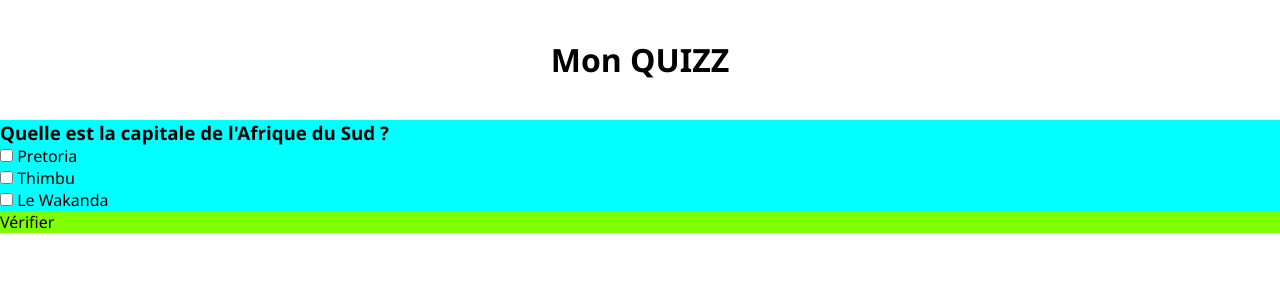
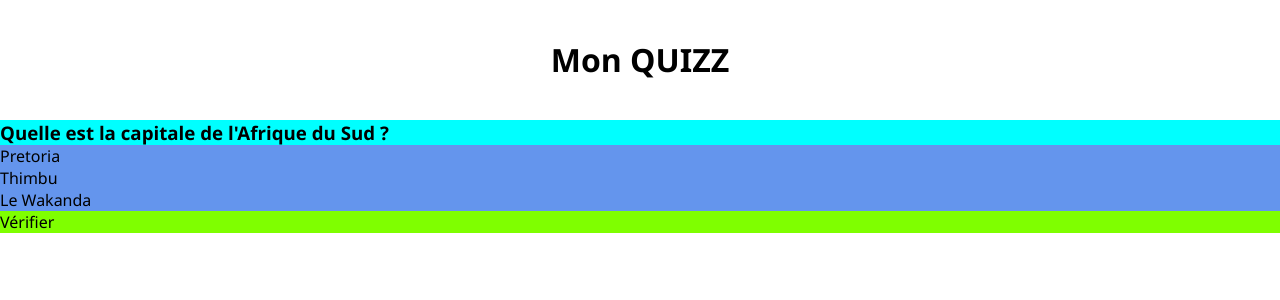
Before and after one commit to Rabire/quizz, a React (Create React App) app: page / in a window 1280 px wide. Shown: the top 300 px of the page. Built offline with nearby package versions, Linux system fonts and the light colour scheme.

Commit message:
new answers push and pull

```diff
--- a/src/components/ProposedAnswer.js
+++ /dev/null
@@ -1,19 +0,0 @@
-import React from 'react'
-
-function ProposedAnswer(props) {
-
-    console.log(props)
-
-    return(
-        <div>
-            <label>
-                <input
-                    type="checkbox"
-                    name="proposedAnswer"
-                /> {props.answer}
-            </label>
-        </div>
-    )
-}
-
-export default ProposedAnswer
--- a/src/components/Question.css
+++ b/src/components/Question.css
@@ -6,3 +6,12 @@
 .submit-btn {
     background-color: chartreuse;
 }
+
+.answer {
+    background-color: cornflowerblue;
+}
+
+.answer:hover {
+    background-color: coral;
+    cursor: pointer;
+}
--- a/src/components/Question.js
+++ b/src/components/Question.js
@@ -2,7 +2,6 @@ import React, { useState } from 'react'
 
 import './Question.css'
 
-import ProposedAnswer from './ProposedAnswer'
 
 function Question(props) {
     const questionInfos = props.questionInfos
@@ -14,13 +13,28 @@ function Question(props) {
         console.log("verrify this")
     }
 
+    console.log(proposedAnswers)
+
+    function toggleCheckAnswer(answerIndex) {
+        if (proposedAnswers.includes(answerIndex)) {
+            setProposedAnswers(proposedAnswers.filter((proposedAnswer) => (proposedAnswer !== answerIndex))) //remove value from proposedAnswers Array
+        } else {
+            setProposedAnswers([...proposedAnswers, answerIndex]) //push answerIndex in proposedAnswers Array
+        }
+    }
+
     const answersList = questionInfos.answers.map((answer, index) =>
-    <ProposedAnswer
+    <div
         key={index}
-        answer={answer}
-        proposedAnswers={proposedAnswers}
-        setProposedAnswers={setProposedAnswers}
-    />)
+        className="answer"
+        onClick={() => toggleCheckAnswer(index)}
+    >
+        {
+            proposedAnswers.includes(index) &&
+            <span>[X] </span>
+        }
+        {answer}
+    </div>)
 
     return(
         <div className="question">
```
